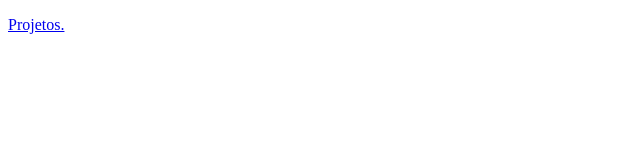
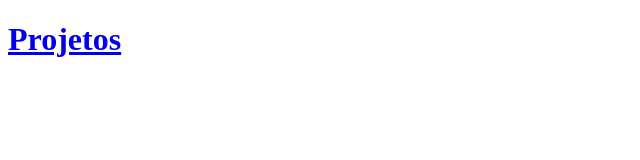
Before and after one commit to Fawkzz/PlayCode, a plain HTML site: page index.html in a window 1280 px wide. Shown: the whole page, without its empty margins (0-640 px from the left). Drawn offline with Linux system fonts and the light colour scheme.

Commit message:
segunda alteracao

```diff
--- a/index.html
+++ b/index.html
@@ -6,7 +6,11 @@
     <meta http-equiv="X-UA-Compatible" content="ie=edge">
     <title>Document</title>
 </head>
-<body><a href="../Projeto04/">
-    <p>Projetos.</p></a>
+<body>
+
+    <h1><a href="/Projeto04/index.html"> Projetos</a></h1>
+
+
+
 </body>
 </html>
```
